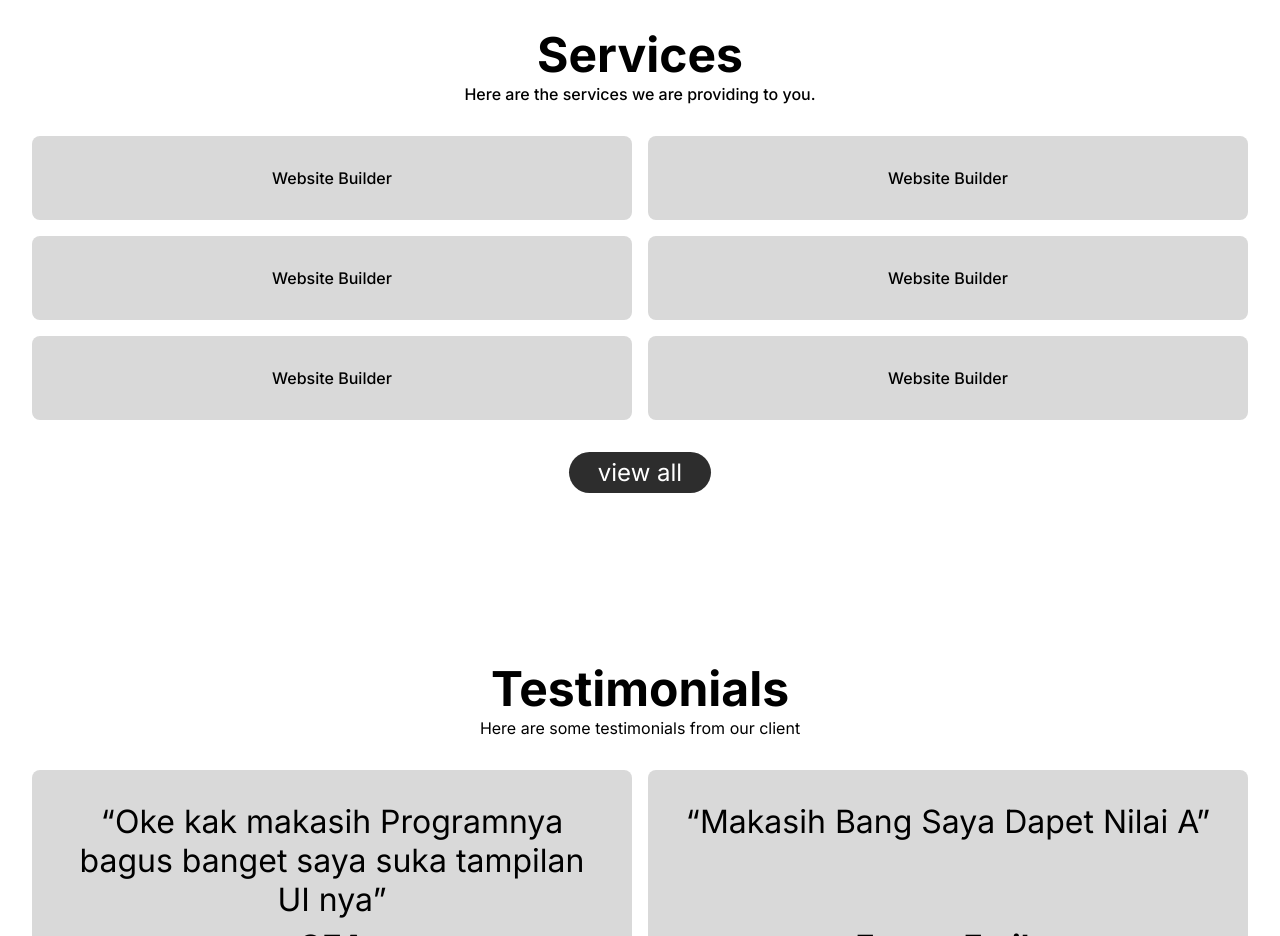
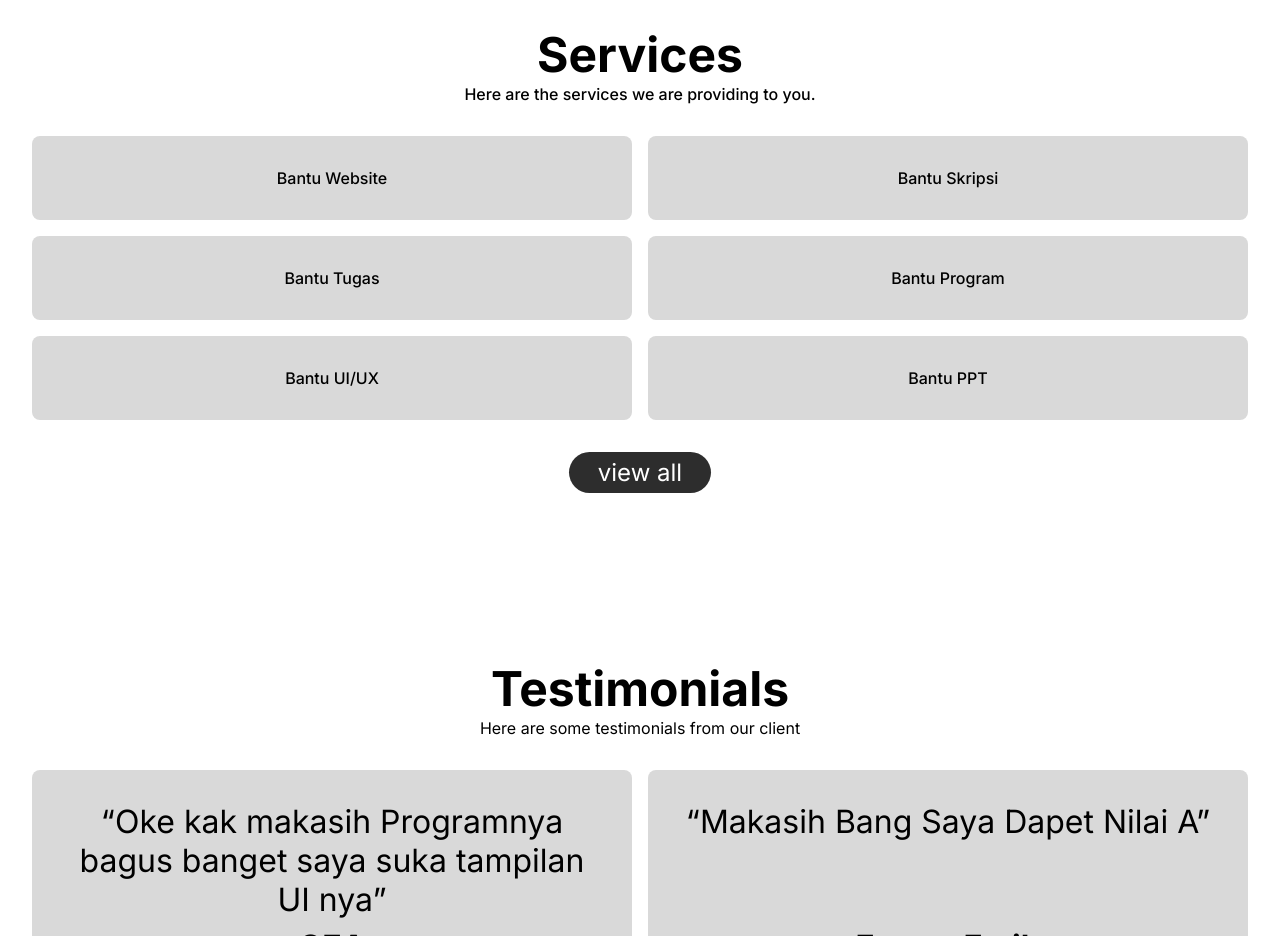
Before and after one commit to Firlans/bantutugas_portofolio, a plain HTML site: page index.html in a window 1280 px wide. Shown: the part 1060-1996 px from the top of the page. Drawn offline with Linux system fonts and the light colour scheme.

Commit message:
finishing website

```diff
--- a/index.html
+++ b/index.html
@@ -42,12 +42,12 @@
             <p>Here are the services we are providing to you.</p>
 
             <div class="services-list">
-                <p>Website Builder</p>
-                <p>Website Builder</p>
-                <p>Website Builder</p>
-                <p>Website Builder</p>
-                <p>Website Builder</p>
-                <p>Website Builder</p>
+                <p>Bantu Website</p>
+                <p>Bantu Skripsi</p>
+                <p>Bantu Tugas</p>
+                <p>Bantu Program</p>
+                <p>Bantu UI/UX</p>
+                <p>Bantu PPT</p>
             </div>
             <button>view all</button>
         </section>
```
